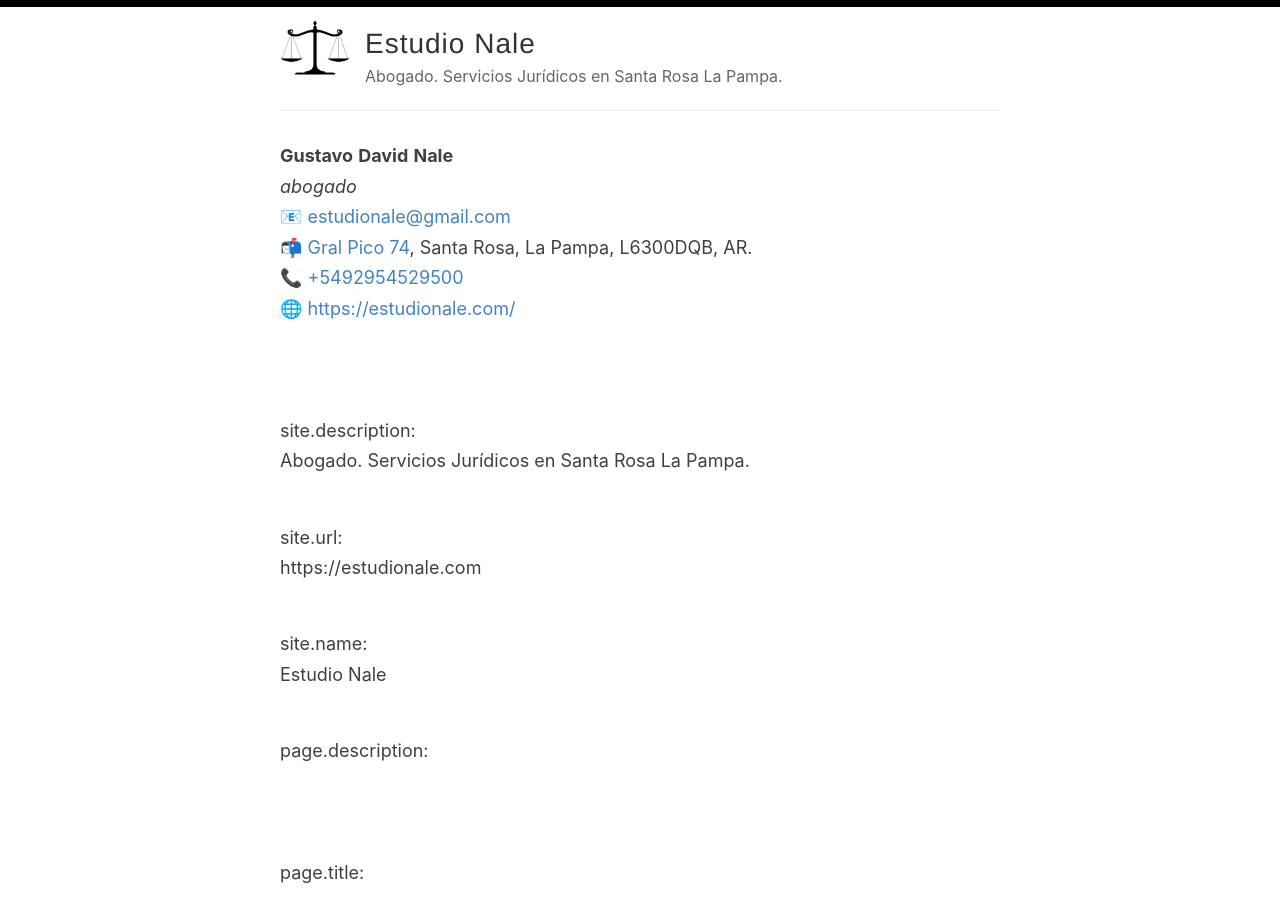
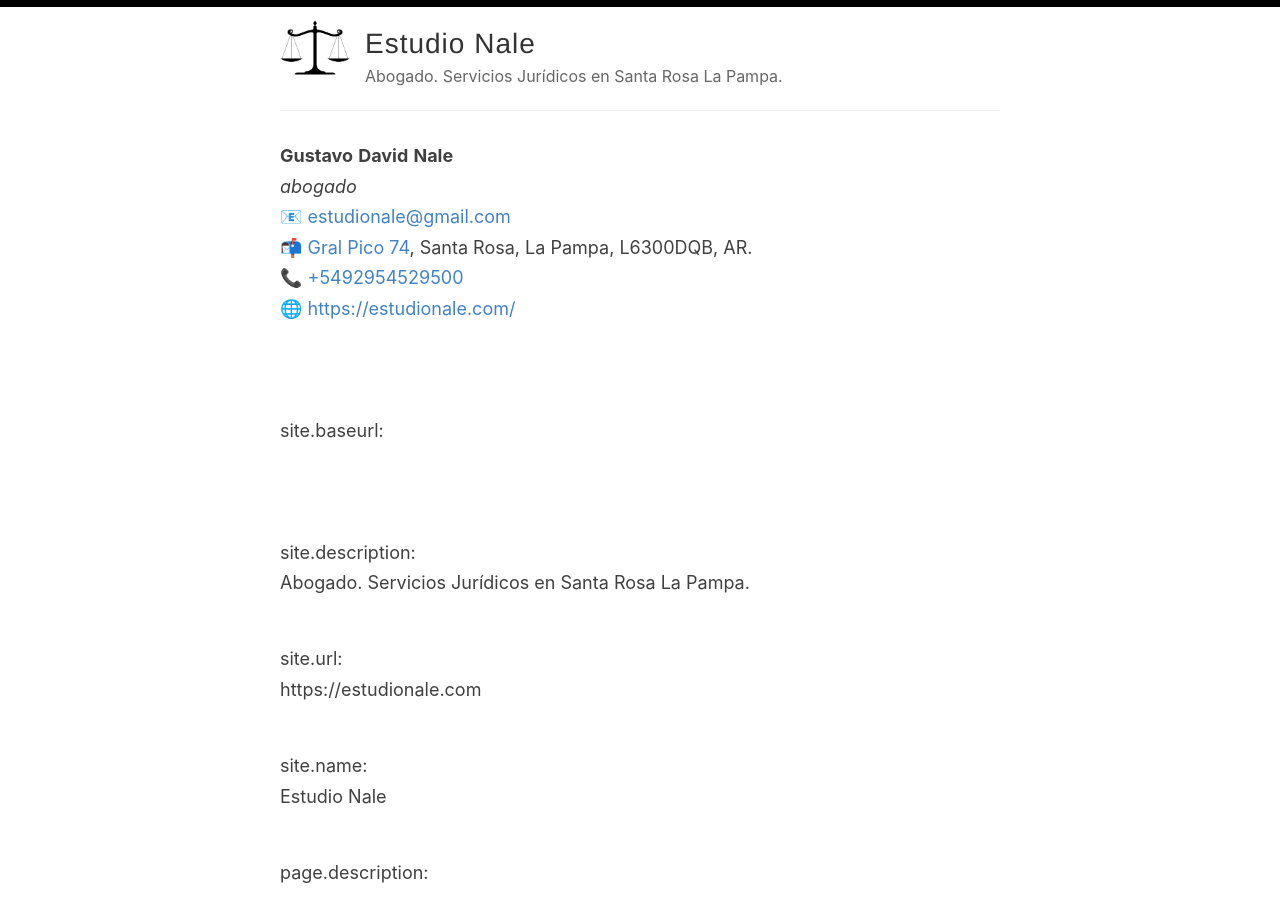
Before and after one commit to gustavonale/estudionale.com, a Jekyll site: the page built from _pages/test.md, in a window 1280 px wide and 900 px high. Built offline with Jekyll 4.4.1, drawn with Linux system fonts in a browser that asks for light colours.

Commit message:
Update test.md

```diff
--- a/_pages/test.md
+++ b/_pages/test.md
@@ -23,6 +23,10 @@ permalink: /test/
     <div class="url">🌐 <a href="https://estudionale.com/">https://estudionale.com/</a></div></div>
 </address>
 
+<br/><br/>
+
+site.baseurl:<br/>
+{{ site.baseurl }}
 <br/><br/>
 
 site.description:<br/>
```
